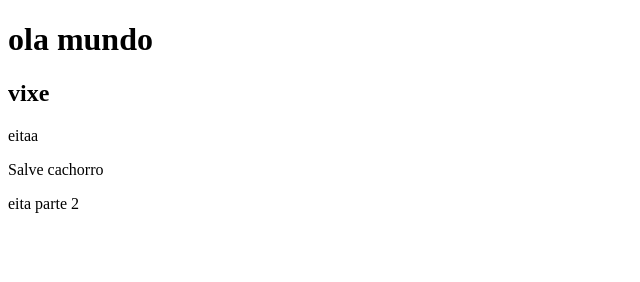
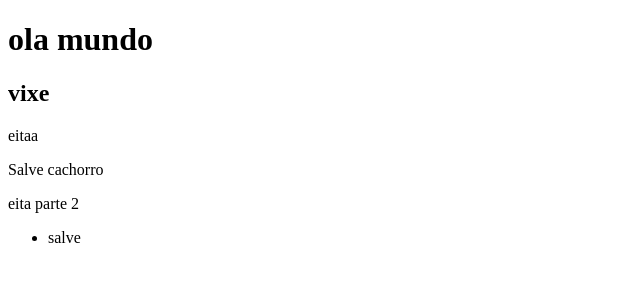
Before and after one commit to Felipejr11/homem-aranha, a plain HTML site: page index.html in a window 1280 px wide. Shown: the full height of the page, 0-640 px from the left. Drawn offline with Linux system fonts and the light colour scheme.

Commit message:
Criação de uma lista

```diff
--- a/index.html
+++ b/index.html
@@ -13,5 +13,10 @@
     <div></div>
 <p>Salve cachorro</p>
 <p>eita parte 2</p>
+<ul>
+    <li>
+        salve
+    </li>
+</ul>
 </body>
 </html>
```
